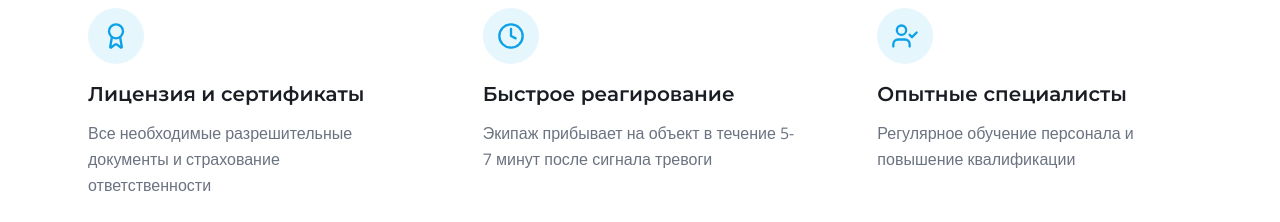
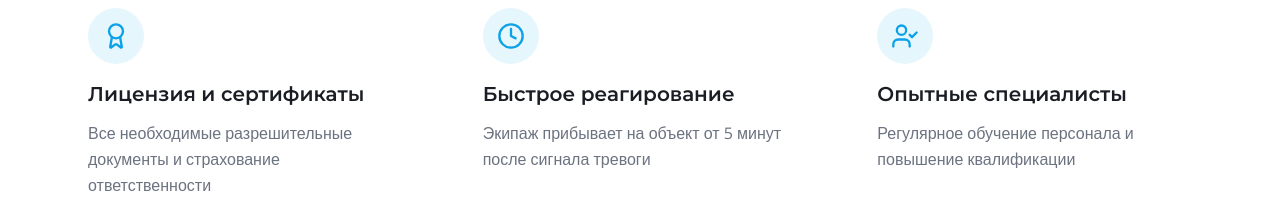
Before and after one commit to pr-poehali-dev/security-website-project-1, a React (Vite) app: page / in a window 1280 px wide. Shown: the part 1920-2142 px from the top of the page. Built offline with nearby package versions, Linux system fonts and the light colour scheme.

Commit message:
Feat: время прибытия на объект 5 минут

```diff
--- a/src/components/Advantages.tsx
+++ b/src/components/Advantages.tsx
@@ -9,7 +9,7 @@ const advantages = [
   {
     icon: 'Clock',
     title: 'Быстрое реагирование',
-    description: 'Экипаж прибывает на объект в течение 5-7 минут после сигнала тревоги'
+    description: 'Экипаж прибывает на объект от 5 минут после сигнала тревоги'
   },
   {
     icon: 'UserCheck',
```
